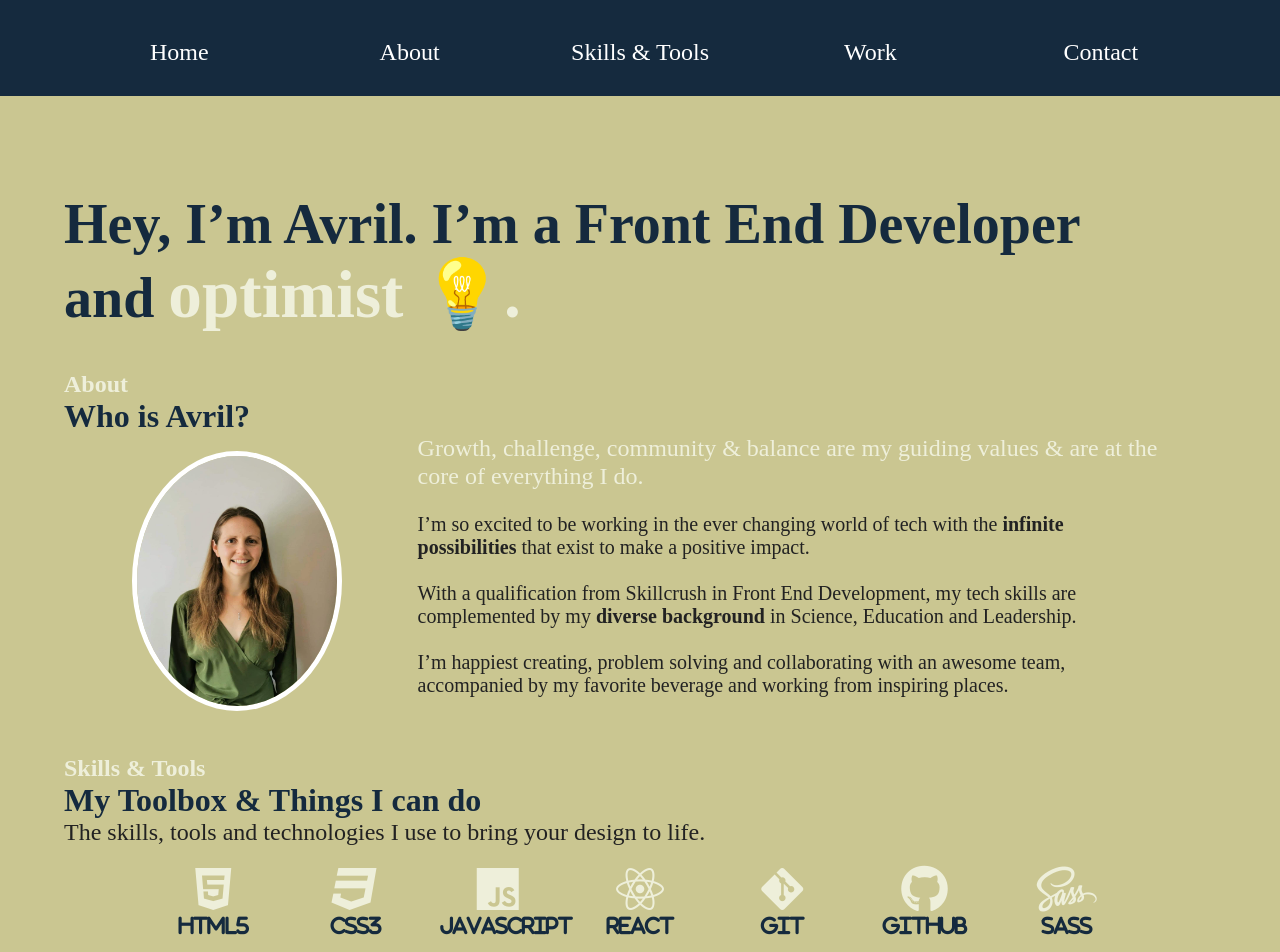
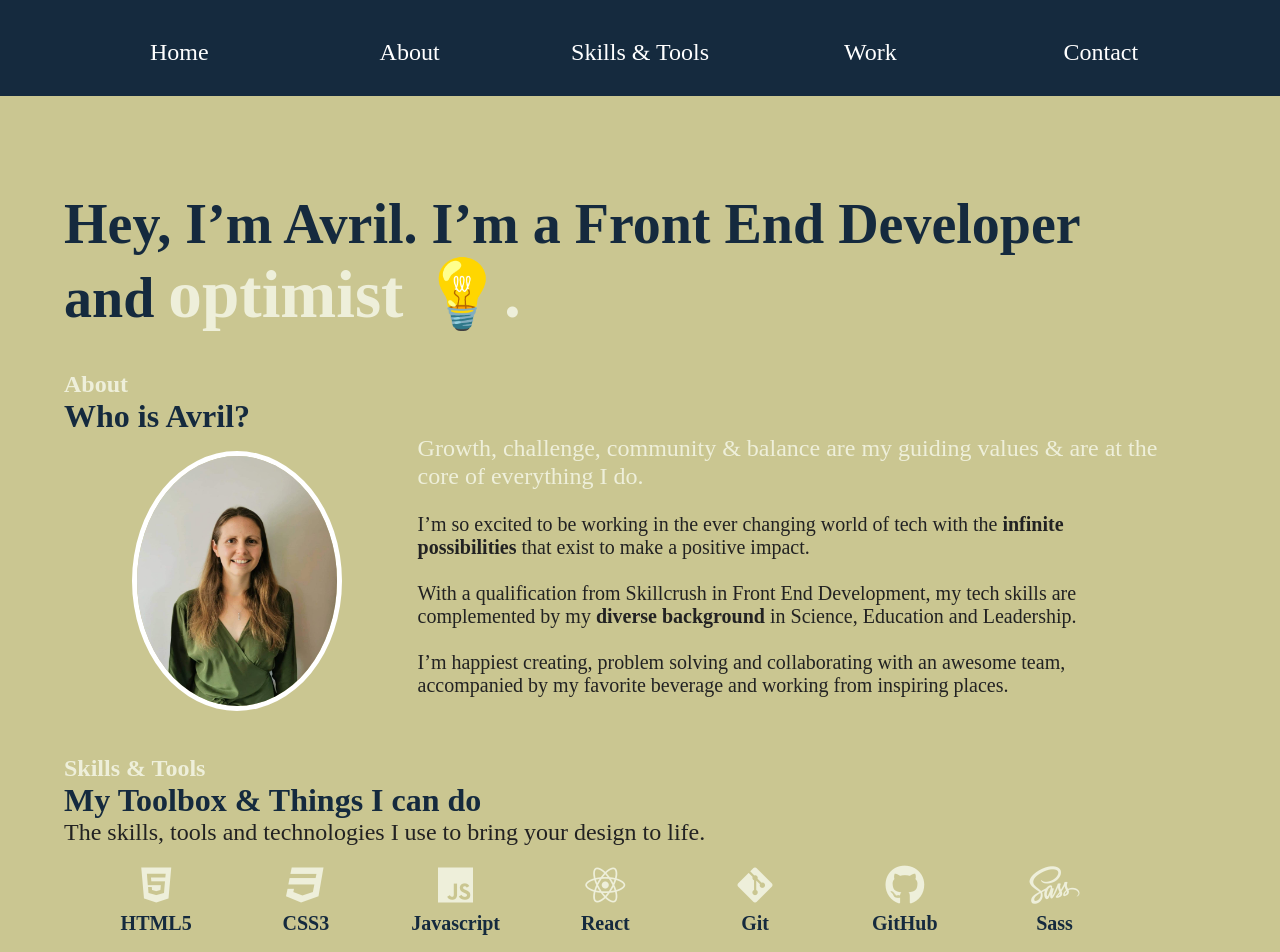
Before and after one commit to AvrilMary/avrilsPortfolioSite, a website built with Parcel: page index.html in a window 1280 px wide. Shown: the top 952 px of the page. Built offline with nearby package versions, Linux system fonts and the light colour scheme; a web font is replaced by a local one.

Commit message:
Reviewed HTML using W3C Code validator and fixed mistakes

```diff
--- a/css/main.css
+++ b/css/main.css
@@ -217,24 +217,36 @@ span {
 
 /* Skills & Tools Section */
 
+.individualSkillIcon {
+  display: flex;
+  flex-flow: row wrap;
+  width: 50%;
+  margin: 0;
+}
+
+
 .fab, .fas {
 font-size: 2em;
 color: #EEEFDA;
-width: 40%;
 margin-top: 3%;
 margin-bottom: 3%;
+width: 100%;
 }
 
 .labels {
   color: #152A3E;
-  font-size: 0.5em;
+  font-size: 1.25em;
+  text-align: center;
   margin: 0;
   margin-top: 3%;
+  width: 100%;
 }
 
 .skill-icons {
   text-align: center;
   margin-bottom: 5%;
+  display: flex;
+  flex-flow: row wrap;
 }
 
 
@@ -347,7 +359,8 @@ h4 {
   }
 
   .labels {
-    font-size: 0.4em;
+    font-size: 1.25em;
+    text-align: center;
   }
 
   /* Header section */
@@ -411,13 +424,15 @@ h4 {
 }
 
 .fab, .fas {
-  width: 10%;
-  font-size: 3em;
+  font-size: 2.5em;
   margin-top: 0;
   margin-left: 1%;
   margin-right: 1%;
 }
-
+.individualSkillIcon {
+  width: 10%;
+  margin-left: 3%;
+}
 
 /* Project Image section */
 
--- a/index.html
+++ b/index.html
@@ -1,5 +1,5 @@
 <!doctype html>
-<html class="no-js" lang="">
+<html class="no-js" lang="en">
 
 <head>
   <meta charset="utf-8">
@@ -119,14 +119,42 @@
         <div class="skill-content">
           <p class="skillInfo">The skills, tools and technologies I use to bring your design to life.</p><br>
           <div class="skill-icons">
-          <i class="fab fa-html5"><h5 class="labels">HTML5</h5></i>
-          <i class="fab fa-css3"><h5 class="labels">CSS3</h5></i>
-          <i class="fab fa-js"><h5 class="labels">Javascript</h5></i>
-          <i class="fab fa-react"><h5 class="labels">React</h5></i>
-          <i class="fab fa-git-alt"><h5 class="labels">Git</h5></i>
-          <i class="fab fa-github"><h5 class="labels">GitHub</h5></i>
-          <i class="fas fa-terminal"><h5 class="labels">Command Line</h5></i>
-          <i class="fab fa-sass"><h5 class="labels">Sass</h5></i>
+
+            <div class="individualSkillIcon">
+              <i class="fab fa-html5"></i>
+              <h5 class="labels">HTML5</h5>
+            </div>
+
+            <div class="individualSkillIcon">
+              <i class="fab fa-css3"></i>
+              <h5 class="labels">CSS3</h5>
+            </div>
+
+            <div class="individualSkillIcon">
+              <i class="fab fa-js"></i>
+              <h5 class="labels">Javascript</h5>
+            </div>
+
+            <div class="individualSkillIcon">
+              <i class="fab fa-react"></i>
+              <h5 class="labels">React</h5>
+            </div>
+
+            <div class="individualSkillIcon">
+              <i class="fab fa-git-alt"></i>
+              <h5 class="labels">Git</h5>
+            </div>
+
+            <div class="individualSkillIcon">
+              <i class="fab fa-github"></i>
+              <h5 class="labels">GitHub</h5>
+            </div>
+
+            <div class="individualSkillIcon">
+              <i class="fab fa-sass"></i>
+              <h5 class="labels">Sass</h5>
+            </div>
+
           </div>
 
           <h2 class="currentWorkSubtitle">Currently Working on</h2>
@@ -296,7 +324,8 @@
             </figure>
 
             <p class="project-description descriptionStyleA">Checkout this multi page responsive
-              website designed with a clean and elegant style for a retreat center. 🧘🏽 </p>
+              website designed with a clean and elegant style for a retreat center. 🧘🏽
+            </p>
 
 
           </div>  <!--End of projectContent class-->
@@ -340,11 +369,13 @@
           </div>
 
           </article>
-      </section> <!--Closing work section tag-->
+        </div>
+      </div>
+  </section> <!--Closing work section tag-->
 
 
         <!--Contact Section-->
-      <section id="contact">
+    <section id="contact">
         <div class="content-wrapper">
           <div class="form-description">
             <h3><br>Contact</h3>
@@ -364,7 +395,7 @@
             <br>
           </div>
         </div>
-      </section>
+    </section>
 
       <!--Footer-->
       <footer>
@@ -375,6 +406,7 @@
                 <div class="social-icons">
                     <a href="https://www.linkedin.com/in/avril-turvey/" target="_blank">
                       <i class="fab fa-linkedin pskills contactIcons"></i>
+                    </a>
 
                     <a href="https://github.com/AvrilMary" target="_blank">
                       <i class="fab fa-github pskills contactIcons"></i>
```
